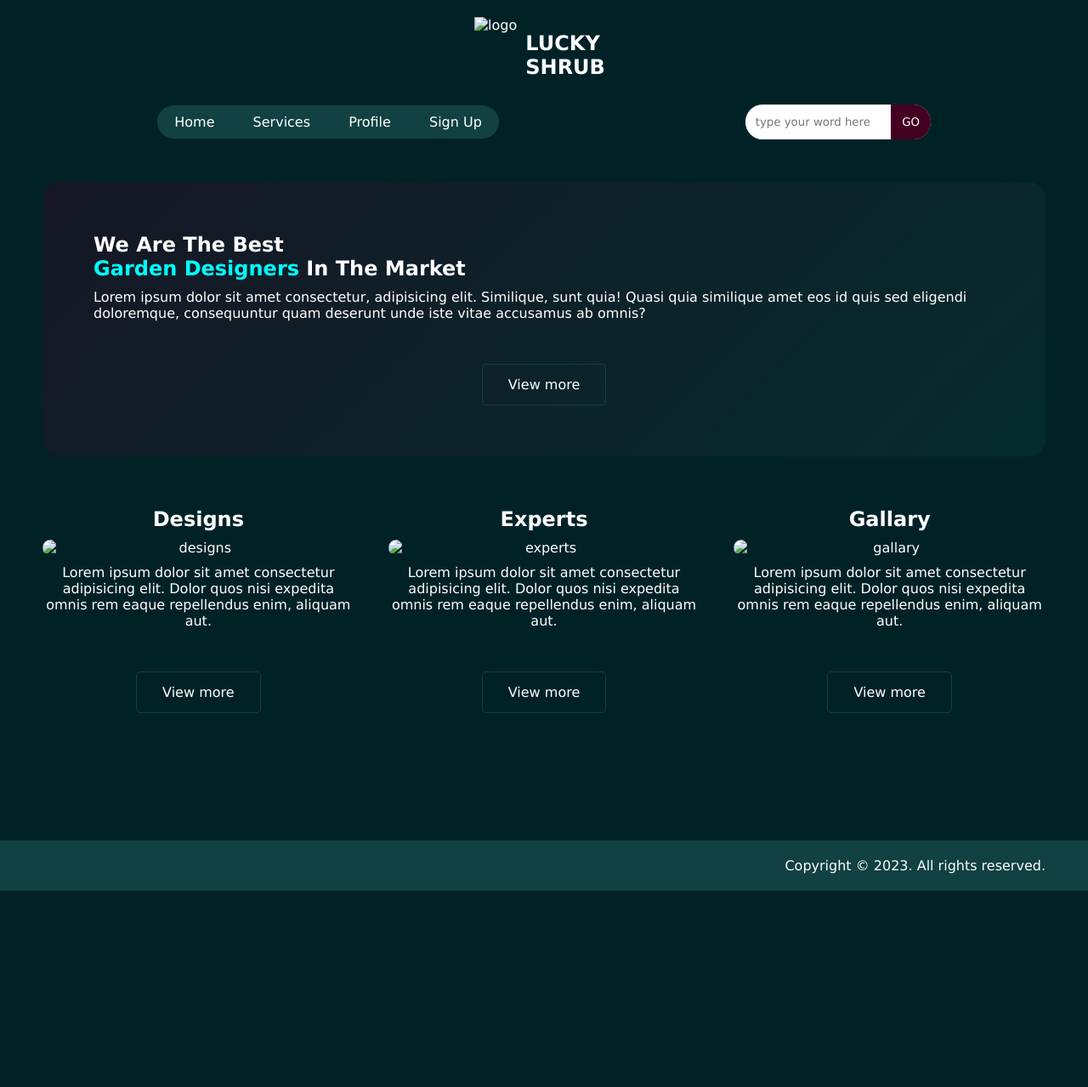
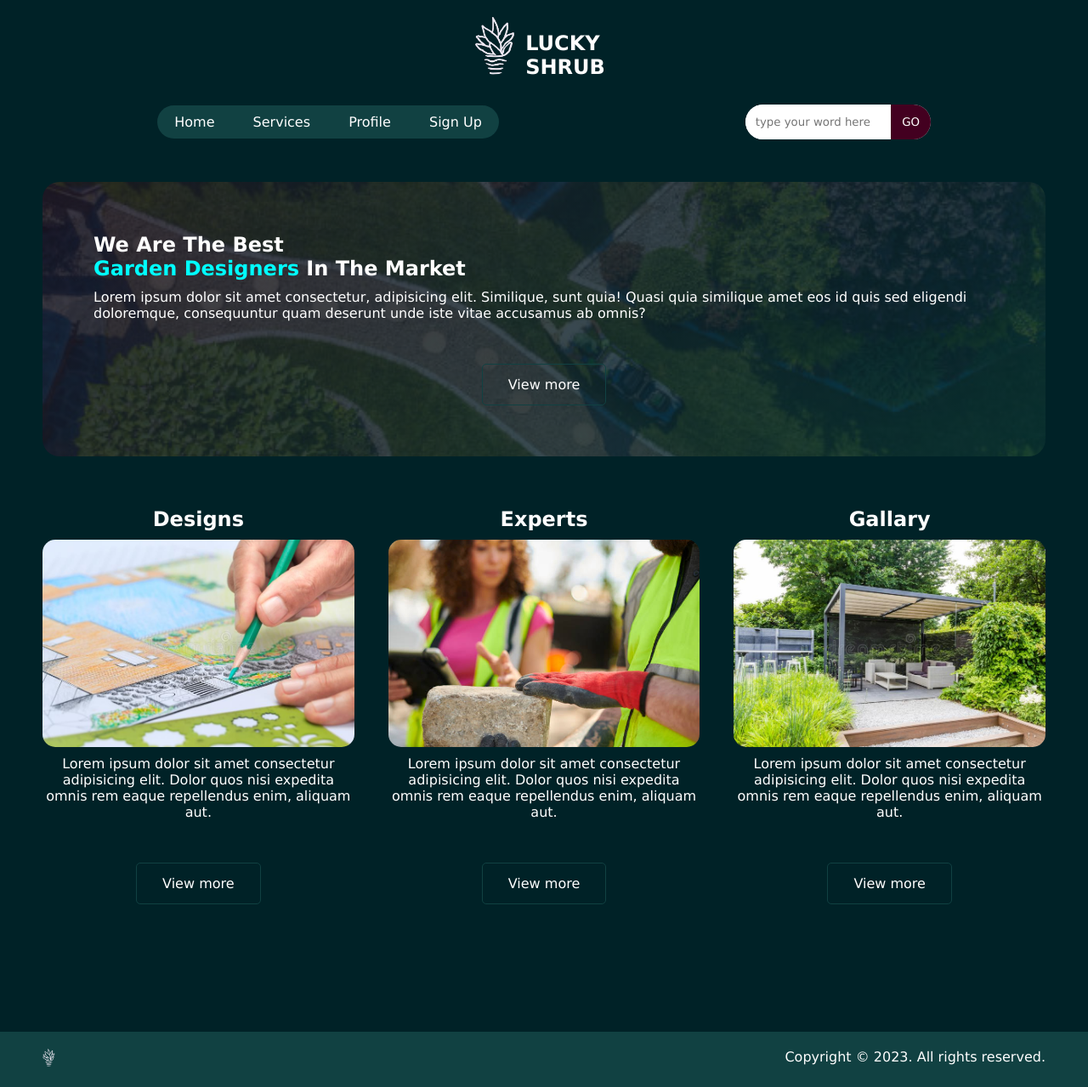
Before and after one commit to sofianali2019/lucky-shrub, a plain HTML site: page index.html in a window 1280 px wide. Shown: the whole page at 85% size. Before the commit the page ends 1048 px from the top, so only its background shows below. Drawn offline with Linux system fonts and the light colour scheme.

Commit message:
updated index.html & style.css

```diff
--- a/index.html
+++ b/index.html
@@ -13,7 +13,7 @@
     <!--Logo section-->
     <header class="logo">
       <div class="img">
-        <img src="sm_logo.png" alt="logo" />
+        <img src="/assets/sm_logo.png" alt="logo" />
       </div>
       <h2>LUCKY<br />SHRUB</h2>
     </header>
@@ -61,7 +61,7 @@
       <section class="cards">
         <div class="card one">
           <h2>Designs</h2>
-          <img src="design.jpg" alt="designs" />
+          <img src="/assets/design.jpg" alt="designs" />
           <p>
             Lorem ipsum dolor sit amet consectetur adipisicing elit. Dolor quos
             nisi expedita omnis rem eaque repellendus enim, aliquam aut.
@@ -70,7 +70,7 @@
         </div>
         <div class="card two">
           <h2>Experts</h2>
-          <img src="experts.jpg" alt="experts" />
+          <img src="/assets/experts.jpg" alt="experts" />
           <p>
             Lorem ipsum dolor sit amet consectetur adipisicing elit. Dolor quos
             nisi expedita omnis rem eaque repellendus enim, aliquam aut.
@@ -79,7 +79,7 @@
         </div>
         <div class="card three">
           <h2>Gallary</h2>
-          <img src="gallary.jpg" alt="gallary" />
+          <img src="/assets/gallary.jpg" alt="gallary" />
           <p>
             Lorem ipsum dolor sit amet consectetur adipisicing elit. Dolor quos
             nisi expedita omnis rem eaque repellendus enim, aliquam aut.
@@ -91,7 +91,7 @@
     <!--Footer section-->
     <footer>
       <div class="sm-logo">
-        <img src="sm_logo.png" alt="" />
+        <img src="/assets/sm_logo.png" alt="" />
       </div>
       <div class="copyright">Copyright © 2023. All rights reserved.</div>
     </footer>
--- a/styles.css
+++ b/styles.css
@@ -125,7 +125,7 @@ main {
       hsla(331, 100%, 13%, 0.65),
       hsla(181, 59%, 16%, 0.65)
     ),
-    url(hero.jpg);
+    url(/assets/hero.jpg);
   background-size: cover;
   background-position: center;
   opacity: 0.5;
```
